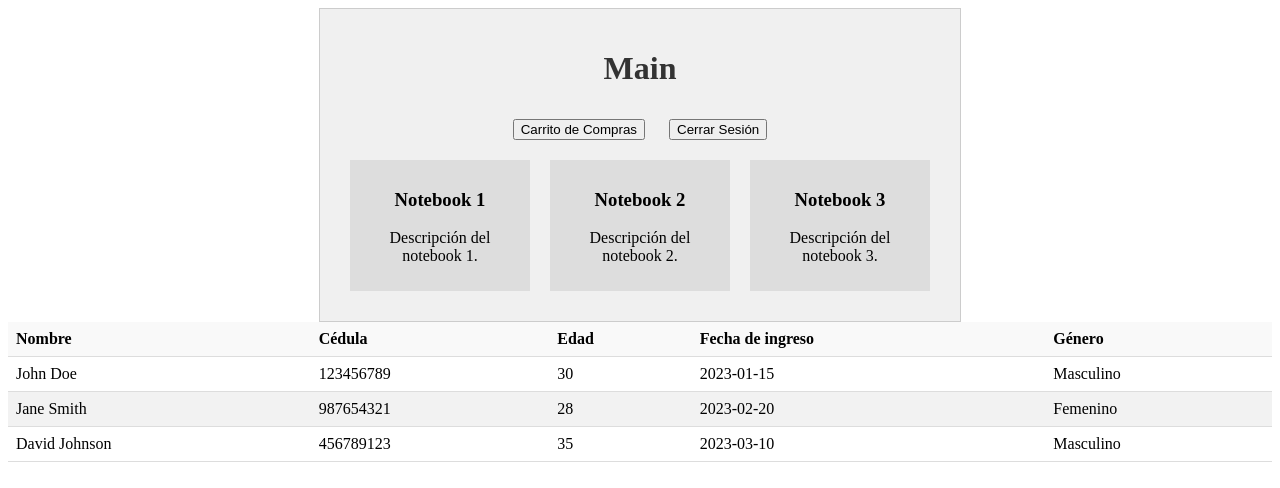
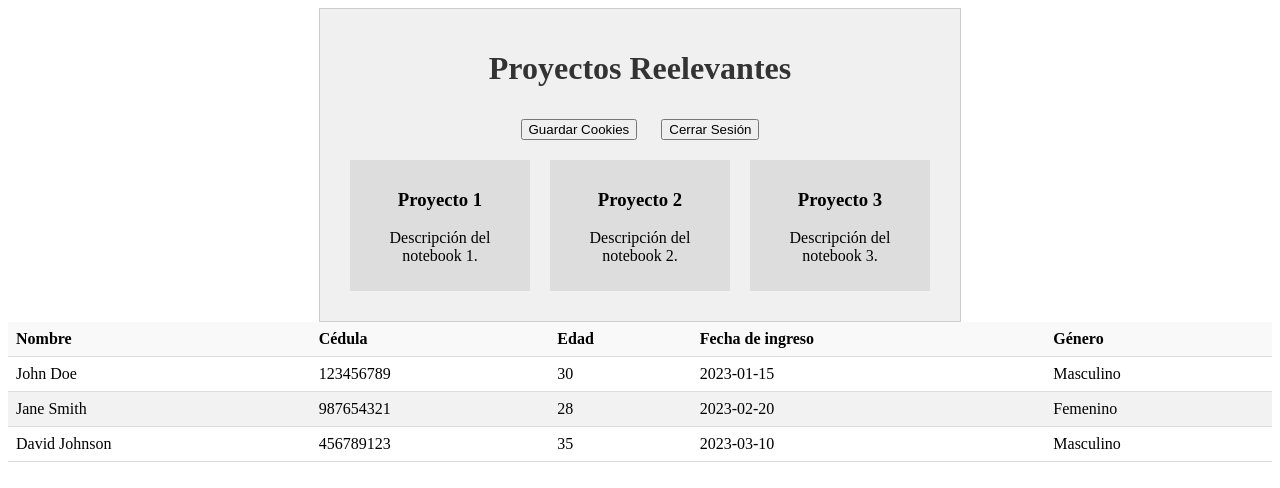
Before and after one commit to SantiagoMSalazar/WebAplpications, a plain HTML site: page Lab-01/main.html in a window 1280 px wide. Drawn offline with Linux system fonts and the light colour scheme.

Commit message:
Final primera parte

```diff
--- a/Lab-01/main.html
+++ b/Lab-01/main.html
@@ -1,30 +1,30 @@
 <!DOCTYPE html>
 <html>
 <head>
-  <title>Main</title>
+  <title>Laboratorio 1</title>
   <link rel="stylesheet" type="text/css" href="./main/style.css">
 </head>
 <body>
   <div class="container">
-    <h1>Main</h1>
-    <button id="cartButton">Carrito de Compras</button>
+    <h1>Proyectos Reelevantes</h1>
+    <button id="cartButton">Guardar Cookies</button>
     <button id="logoutButton">Cerrar Sesión</button>
 
     <div class="notebooks">
       <div class="notebook" onmouseover="showBuyOption(this)" onmouseout="hideBuyOption(this)">
-        <h3>Notebook 1</h3>
+        <h3>Proyecto 1</h3>
         <p>Descripción del notebook 1.</p>
         <p class="buyOption">¡Haz clic aquí para comprar!</p>
       </div>
 
       <div class="notebook" onmouseover="showBuyOption(this)" onmouseout="hideBuyOption(this)">
-        <h3>Notebook 2</h3>
+        <h3>Proyecto 2</h3>
         <p>Descripción del notebook 2.</p>
         <p class="buyOption">¡Haz clic aquí para comprar!</p>
       </div>
 
       <div class="notebook" onmouseover="showBuyOption(this)" onmouseout="hideBuyOption(this)">
-        <h3>Notebook 3</h3>
+        <h3>Proyecto 3</h3>
         <p>Descripción del notebook 3.</p>
         <p class="buyOption">¡Haz clic aquí para comprar!</p>
       </div>
```
